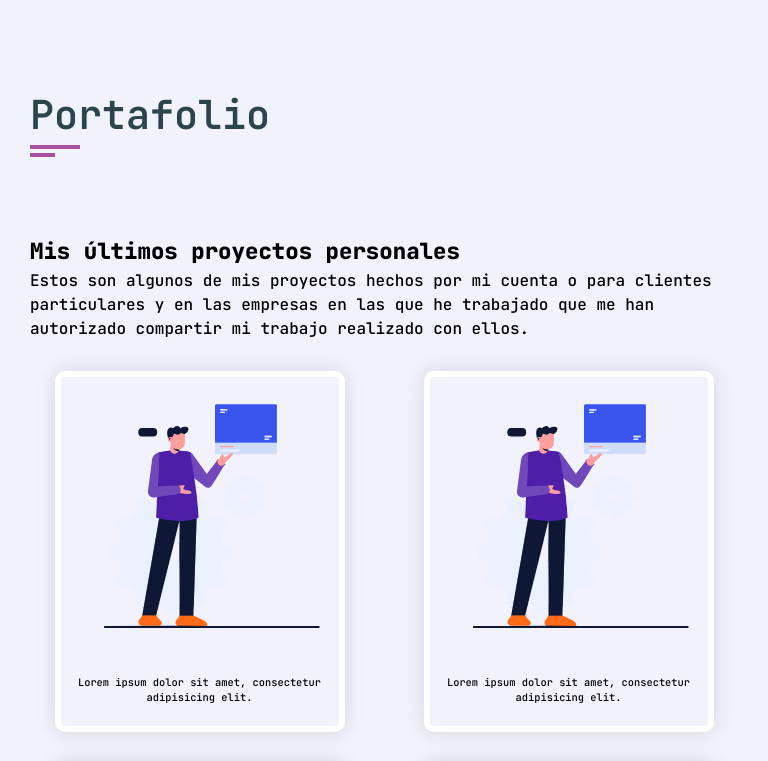
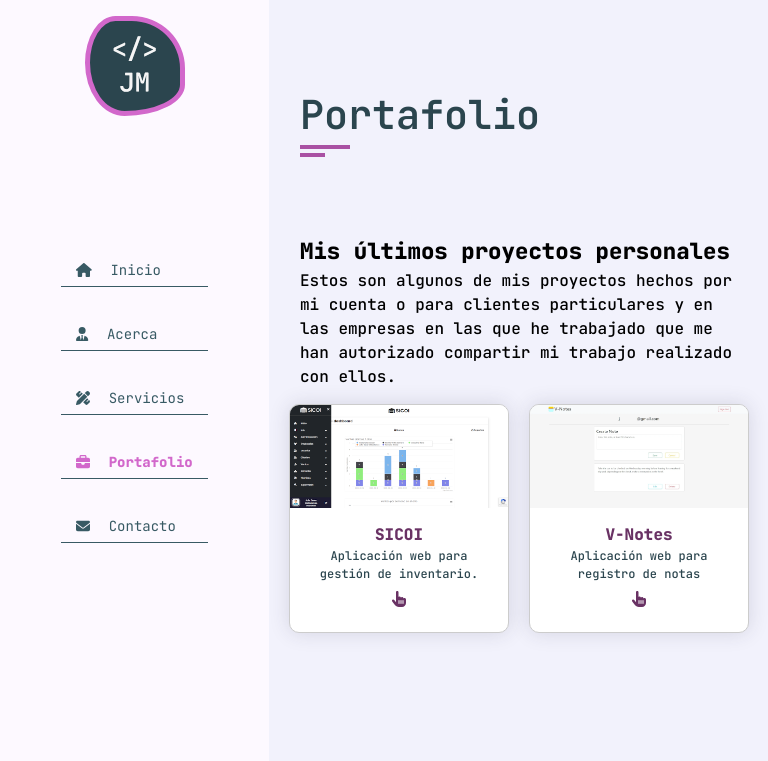
Before and after one commit to JuliusMatadamas/juliomatadamas.com, an Angular app: page /portfolio in a window 768 px wide. Shown: the top 761 px of the page. Built offline with nearby package versions, Linux system fonts and the light colour scheme.

Commit message:
Se hacen las adaptaciones a los estilos responsivos de las secciones about, contact, home, portfolio y services.

```diff
--- a/src/app/modules/content/pages/about/components/about/about.component.css
+++ b/src/app/modules/content/pages/about/components/about/about.component.css
@@ -30,6 +30,7 @@
     color: var(--color-dark-2);
     font-size: 16px;
     line-height: 25px;
+    text-align: justify;
 }
 
 .buttons {
@@ -39,6 +40,7 @@
 .buttons .btn {
     margin-right: 15px;
     margin-top: 10px;
+    width: 160px;
 }
 
 .circle-dot {
@@ -82,9 +84,9 @@
 
 .info-item p {
     border-bottom: 1px solid var(--color-dark-3);
-    color: var(--color-dark-2);
-    font-size: 16px;
-    font-weight: 600;
+    color: var(--color-dark-1);
+    font-size: 14px;
+    font-weight: 700;
     padding: 10px 0;
 }
 
@@ -97,7 +99,7 @@
 
 .personal-info {
     flex: 0 0 100%;
-    margin-top: 40px;
+    margin-top: 20px;
     width: 100%;
 }
 
@@ -215,3 +217,45 @@
     font-weight: 700;
     margin-bottom: 30px;
 }
+
+@media screen and (max-width: 1060px) and (min-width: 1011px) {
+    .info-item:nth-child(1), .info-item:nth-child(3) {
+        flex: 0 0 45%;
+        max-width: 45%;
+    }
+    .info-item:nth-child(2), .info-item:nth-child(4) {
+        flex: 0 0 55%;
+        max-width: 55%;
+    }
+}
+
+@media screen and (max-width: 1010px) {
+    .info-item {
+        flex: 0 0 100%;
+        max-width: 100%;
+    }
+}
+
+@media screen and (min-width: 1070px) and (max-width: 1269px) {
+    .education, .experience {
+        max-width: 400px;
+    }
+}
+
+@media screen and (min-width: 992px) and (max-width: 1069px) {
+    .education, .experience {
+        max-width: 360px;
+    }
+}
+
+@media screen and (min-width: 768px) and (max-width: 991px) {
+    .education, .experience {
+        max-width: 45%;
+    }
+}
+
+@media screen and (max-width: 767px) {
+    .education, .experience {
+        max-width: 85%;
+    }
+}
--- a/src/app/modules/content/pages/about/components/about/about.component.html
+++ b/src/app/modules/content/pages/about/components/about/about.component.html
@@ -11,14 +11,14 @@
                 <div class="row">
                     <div class="about-text padd-15">
                         <h3>Hola, soy Julio Matadamas y soy un <span>Desarrollador Frontend</span></h3>
-                        <p><span>Lorem ipsum dolor sit amet, consectetur adipisicing elit. Dolor doloremque expedita possimus tempore tenetur? Expedita id, natus. Autem earum eius eligendi fugiat impedit, ipsa libero modi molestias odit rerum voluptatem.</span><span>Alias atque delectus eveniet maiores molestiae necessitatibus nemo nostrum optio sequi ullam? Aliquam blanditiis delectus dignissimos doloremque dolorum nobis non officiis porro voluptatum? Aperiam dolorum ducimus fugit nesciunt omnis sed.</span><span>Consectetur distinctio ducimus enim, eum ex id, magnam maxime nostrum quibusdam quis rem repellendus, sunt vel? Accusamus, distinctio impedit incidunt labore nostrum perspiciatis, porro possimus provident quam quas sint, voluptates?</span></p>
+                        <p>Tengo más de tres años de experiencia en desarrollo de aplicaciones y sitios web, con un amplio conocimiento y experiencia en lenguajes de programación web, frameworks y tecnologías asociadas. También tengo experiencia en el ciclo completo de desarrollo de aplicaciones web, desde el análisis de requisitos y diseño de la arquitectura hasta la implementación, pruebas y despliegue. Utilizando metodologías ágiles de desarrollo para garantizar una entrega eficiente de software.</p>
                     </div>
                 </div>
                 <div class="row">
                     <div class="personal-info padd-15">
-                        <div class="row">
+                        <div class="info-items row">
                             <div class="info-item padd-15">
-                                <p>Edad: <span id="age">46</span> años</p>
+                                <p>Edad: <span id="age">46 años</span></p>
                             </div>
 
                             <div class="info-item padd-15">
@@ -26,11 +26,11 @@
                             </div>
 
                             <div class="info-item padd-15">
-                                <p>Email: <span>julius3877@gmail.com</span></p>
+                                <p>Email: <span>contacto@juliomatadamas.com</span></p>
                             </div>
 
                             <div class="info-item padd-15">
-                                <p>Ciudad: <span>Heroica Matamoros, Tamaulipas. México</span></p>
+                                <p>Ciudad: <span>H. Matamoros. Tamaulipas (México)</span></p>
                             </div>
                         </div>
 
--- a/src/app/modules/content/pages/contact/components/contact/contact.component.css
+++ b/src/app/modules/content/pages/contact/components/contact/contact.component.css
@@ -51,20 +51,33 @@
 }
 
 .contact-form-container {
-    align-items: center;
+    align-items: flex-start;
     display: flex;
-    justify-content: space-around;
+    justify-content: center;
 }
-.contact-form-left, .contact-form-right {
-    margin: auto;
-    max-width: 550px;
-    padding: 20px 10px;
+.contact-form-left {
+    max-width: 440px;
+    padding: 10px;
+    position: relative;
+    width: 90%;
+}
+.contact-form-right {
+    max-width: 440px;
+    padding: 10px;
     position: relative;
     width: 90%;
 }
 
+.feedback {
+    font-size: .6rem;
+    height: 33px;
+    overflow-y: auto;
+    padding: 2px 5px 0 5px;
+    word-wrap: break-word;
+}
+
 .input__wrapper {
-    padding: 15px 0 0;
+    padding: 10px 0 0;
     position: relative;
 }
 
@@ -78,6 +91,9 @@
     transition: border-color 0.2s;
     width: 100%;
 }
+.input__field.invalid {
+    border: 1px solid #b73f3f;
+}
 
 .input__field::placeholder {
     color: transparent;
@@ -87,7 +103,7 @@
     color: var(--color-dark-2);
     cursor: text;
     font-size: 1rem;
-    top: 24px;
+    top: 20px;
 }
 
 label, .input__field:focus ~ .input__label {
@@ -98,7 +114,7 @@ label, .input__field:focus ~ .input__label {
     left: 8px;
     padding: 0 4px;
     position: absolute;
-    top: 6px;
+    top: 2px;
     transition: 0.3s;
 }
 
@@ -110,8 +126,31 @@ label, .input__field:focus ~ .input__label {
     border: 1px solid var(--color-dark-1);
     outline: 1px solid var(--color-dark-2);
 }
+.input__field.invalid:focus {
+    border: 1px solid #b73f3f;
+    outline: 1px solid #b73f3f;
+}
+
+
 
 .input__wrapper button {
     margin-left: 50%;
     width: 50%;
 }
+
+@media screen and (min-width: 992px) and (max-width: 1199px) {
+    .contact-form-left {
+        max-width: 330px;
+        width: 90%;
+    }
+    .contact-form-right {
+        max-width: 330px;
+        width: 90%;
+    }
+}
+
+@media screen and (max-width: 991px) {
+    .contact-form-right {
+        padding: 0 10px;
+    }
+}
--- a/src/app/modules/content/pages/contact/components/contact/contact.component.html
+++ b/src/app/modules/content/pages/contact/components/contact/contact.component.html
@@ -50,27 +50,32 @@
                 <div class="input__wrapper">
                     <input type="text" name="name" id="name" placeholder="Tu nombre" class="input__field">
                     <label for="name" class="input__label">Nombre</label>
+                    <div id="name-feedback" class="feedback">&nbsp;</div>
                 </div>
 
                 <div class="input__wrapper">
                     <input type="email" name="email" id="email" placeholder="Tu email" class="input__field">
                     <label for="email" class="input__label">Email</label>
+                    <div id="email-feedback" class="feedback">&nbsp;</div>
                 </div>
 
                 <div class="input__wrapper">
                     <input type="tel" name="phone" id="phone" placeholder="Tu teléfono" class="input__field">
                     <label for="phone" class="input__label">Teléfono</label>
+                    <div id="phone-feedback" class="feedback">&nbsp;</div>
                 </div>
 
                 <div class="input__wrapper">
                     <input type="text" name="subject" id="subject" placeholder="Tu asunto" class="input__field">
                     <label for="subject" class="input__label">Asunto</label>
+                    <div id="subject-feedback" class="feedback">&nbsp;</div>
                 </div>
             </div>
             <div class="contact-form-right">
                 <div class="input__wrapper">
                     <textarea name="message" id="message" cols="30" rows="6" placeholder="Tu mensaje" class="input__field"></textarea>
                     <label for="message" class="input__label">Mensaje</label>
+                    <div id="message-feedback" class="feedback">&nbsp;</div>
                 </div>
 
                 <div class="input__wrapper">
--- a/src/app/modules/content/pages/home/components/home/home.component.css
+++ b/src/app/modules/content/pages/home/components/home/home.component.css
@@ -97,25 +97,36 @@
 @media screen and (min-width: 768px) and (max-width: 991px) {
     .hello {
         font-size: 22px;
+        text-align: center;
     }
     .hello span {
         font-size: 24px;
     }
+    .home-img {
+        flex: 0 0 100%;
+        max-width: 100%;
+        order: 1;
+    }
     .home-info {
-        max-width: 60%;
+        flex: 0 0 100%;
+        max-width: 100%;
+        order: 2;
     }
     .home-info p {
-        font-size: 18px;
-        text-align: justify;
-    }
-    .home-img {
-        max-width: 40%;
+        font-size: 16px;
+        margin-bottom: 20px;
     }
     .home-img img {
-        width: 300px;
+        margin: auto;
+        max-width: 300px;
+        width: 85%;
     }
     .my-profession {
         font-size: 22px;
+        text-align: center;
+    }
+    .row {
+        text-align: center;
     }
 }
 
--- a/src/app/modules/content/pages/portfolio/components/portfolio/portfolio.component.css
+++ b/src/app/modules/content/pages/portfolio/components/portfolio/portfolio.component.css
@@ -1,5 +1,62 @@
+.portfolio-items {
+    align-items: center;
+    display: flex;
+    justify-content: center;
+    gap: 20px;
+}
+
 .portfolio-item {
-    margin: auto;
-    max-width: 320px;
-    width: 80%;
+    background: #fff;
+    border: solid 1px #ccc;
+    border-radius: 10px;
+    overflow: hidden;
+    width: 420px;
 }
+
+.portfolio-item-img img {
+    display: block;
+    height: auto;
+    width: 100%;
+}
+
+.portfolio-item-img figcaption {
+    padding: 15px;
+    text-align: center;
+}
+
+.portfolio-item-img figcaption h4 {
+    color: var(--color-purple-1);
+    font-size: 1rem;
+}
+
+.portfolio-item-img figcaption p {
+    color: var(--color-dark-2);
+    font-size: .875rem;
+}
+
+.portfolio-item-icon {
+    color: var(--color-purple-1);
+    display: block;
+    padding: 5px 0;
+}
+
+@media screen and (min-width: 992px) and (max-width: 1200px) {
+    .portfolio-item {
+        width: 320px;
+    }
+}
+@media screen and (min-width: 768px) and (max-width: 991px) {
+    .portfolio-item {
+        width: 220px;
+    }
+    .portfolio-item-img figcaption p {
+        font-size: .75rem;
+    }
+}
+@media screen and (max-width: 767px) {
+    .portfolio-item {
+        margin: auto;
+        max-width: 420px;
+        width: 90%;
+    }
+}
--- a/src/app/modules/content/pages/portfolio/components/portfolio/portfolio.component.html
+++ b/src/app/modules/content/pages/portfolio/components/portfolio/portfolio.component.html
@@ -14,12 +14,27 @@
         </div>
 
         <div class="portfolio-items row">
-            <app-portfolio-item class="portfolio-item padd-15"></app-portfolio-item>
-            <app-portfolio-item class="portfolio-item padd-15"></app-portfolio-item>
-            <app-portfolio-item class="portfolio-item padd-15"></app-portfolio-item>
-            <app-portfolio-item class="portfolio-item padd-15"></app-portfolio-item>
-            <app-portfolio-item class="portfolio-item padd-15"></app-portfolio-item>
-            <app-portfolio-item class="portfolio-item padd-15"></app-portfolio-item>
+            <div class="portfolio-item shadow-dark">
+                <figure class="portfolio-item-img">
+                    <img [src]="imgSicoi" alt="" />
+                    <figcaption>
+                        <h4>SICOI</h4>
+                        <p>Aplicación web para gestión de inventario.</p>
+                        <fa-icon [icon]="faHandPointer" class="portfolio-item-icon"></fa-icon>
+                    </figcaption>
+                </figure>
+            </div>
+
+            <div class="portfolio-item shadow-dark">
+                <figure class="portfolio-item-img">
+                    <img [src]="imgVNotes" alt="" />
+                    <figcaption>
+                        <h4>V-Notes</h4>
+                        <p>Aplicación web para registro de notas</p>
+                        <fa-icon [icon]="faHandPointer" class="portfolio-item-icon"></fa-icon>
+                    </figcaption>
+                </figure>
+            </div>
         </div>
     </div>
 </section>
--- a/src/app/modules/content/pages/portfolio/components/portfolio/portfolio.component.ts
+++ b/src/app/modules/content/pages/portfolio/components/portfolio/portfolio.component.ts
@@ -1,4 +1,5 @@
 import { Component } from '@angular/core';
+import { faHandPointer } from "@fortawesome/free-solid-svg-icons";
 
 @Component({
   selector: 'app-portfolio',
@@ -6,5 +7,7 @@ import { Component } from '@angular/core';
   styleUrls: ['./portfolio.component.css']
 })
 export class PortfolioComponent {
-
+    imgSicoi: string = 'assets/images/portfolio/sicoi_thumbnail.png';
+    imgVNotes: string = 'assets/images/portfolio/v-notes_thumbnail.png';
+    faHandPointer = faHandPointer;
 }
--- a/src/app/modules/content/pages/portfolio/portfolio.module.ts
+++ b/src/app/modules/content/pages/portfolio/portfolio.module.ts
@@ -2,6 +2,7 @@ import { NgModule } from '@angular/core';
 import { CommonModule } from '@angular/common';
 import { PortfolioComponent } from './components/portfolio/portfolio.component';
 import { PortfolioItemComponent } from './components/portfolio-item/portfolio-item.component';
+import { FontAwesomeModule } from "@fortawesome/angular-fontawesome";
 
 
 
@@ -11,7 +12,8 @@ import { PortfolioItemComponent } from './components/portfolio-item/portfolio-it
         PortfolioItemComponent
     ],
     imports: [
-    CommonModule
+        CommonModule,
+        FontAwesomeModule
     ]
 })
 export class PortfolioModule { }
--- a/src/app/modules/content/pages/services/components/services/services.component.css
+++ b/src/app/modules/content/pages/services/components/services/services.component.css
@@ -63,3 +63,13 @@
     line-height: 25px;
     text-align: justify;
 }
+
+
+@media screen and (max-width: 1039px) {
+    .service-item {
+        max-width: 80%;
+    }
+    .service-item-inner {
+        min-height: 100px;
+    }
+}
--- a/src/styles.css
+++ b/src/styles.css
@@ -141,6 +141,7 @@ section {
     font-size: 16px;
     font-weight: 500;
     padding: 12px 20px;
+    text-align: center;
     transition: all 0.3s ease;
     white-space: nowrap;
 }
@@ -208,14 +209,14 @@ section {
     box-shadow: 0 0 20px rgba(48, 46, 77, 0.15);
 }
 
-@media screen and (min-width: 768px) and (max-width: 991px) {
+/*@media screen and (min-width: 768px) and (max-width: 991px) {
     aside {
         left: -270px;
     }
     main {
         padding-left: 0;
     }
-}
+}*/
 
 @media screen and (min-width: 576px) and (max-width: 767px) {
     aside {
```
Also changed, not shown: src/assets/images/portfolio/sicoi_thumbnail.png (added), src/assets/images/portfolio/v-notes_thumbnail.png (added). Lines whose indentation alone changed are shown as unchanged.
